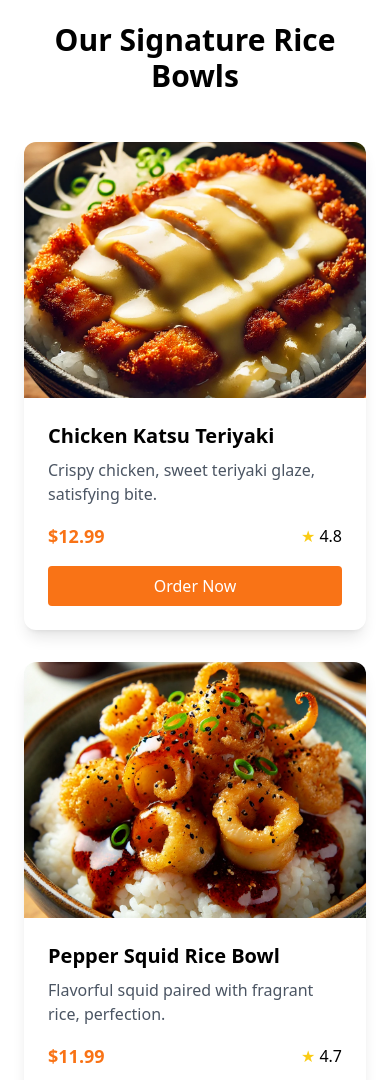
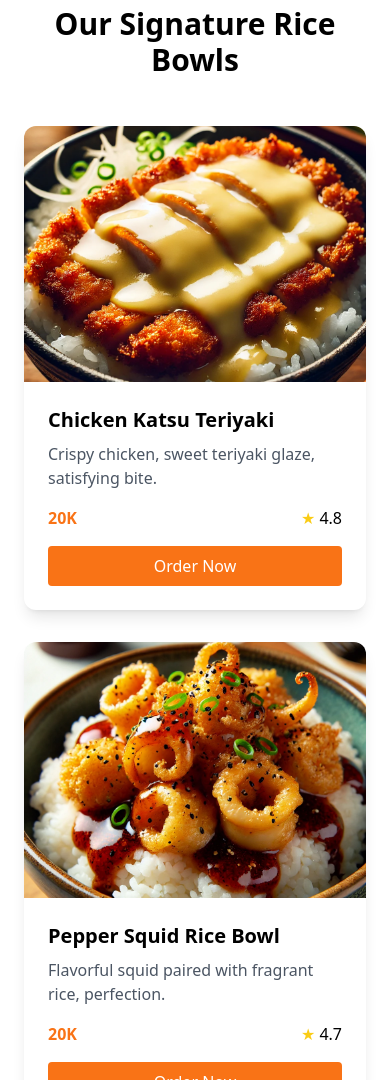
Before and after one commit to revou-fsse-oct24/milestone-1-andikasafri, a website: page index.html in a window 390 px wide. Shown: the part 920-2000 px from the top of the page. Drawn offline with Linux system fonts and the light colour scheme.

Commit message:
"Updated font sizes and line heights in style.css, changed prices in main.js, and added/removed media queries and utility classes in style.css files."

```diff
--- a/src/js/main.js
+++ b/src/js/main.js
@@ -16,21 +16,21 @@ const riceBowls = [
     name: "Chicken Katsu Teriyaki",
     description: "Crispy chicken, sweet teriyaki glaze, satisfying bite.",
     image: "./src/assets/images/rice-bowl-2.webp",
-    price: "$12.99",
+    price: "20K",
     rating: 4.8,
   },
   {
     name: "Pepper Squid Rice Bowl",
     description: "Flavorful squid paired with fragrant rice, perfection.",
     image: "./src/assets/images/rice-bowl-3.webp",
-    price: "$11.99",
+    price: "20K",
     rating: 4.7,
   },
   {
     name: "Original Shrip Rice Bowl",
     description: "Fresh shrimp, vegetables, and tofu for healthy goodness.",
     image: "./src/assets/images/rice-bowl-4.webp",
-    price: "$10.99",
+    price: "20K",
     rating: 4.6,
   },
 ];
--- a/src/styles/style.css
+++ b/src/styles/style.css
@@ -30,6 +30,9 @@
     font-size: 0.7rem !important;
     padding: 0.5rem 1rem !important;
   }
+  .w-5 {
+    width: 0rem;
+  }
 }
 @keyframes fadeIn {
   from {
@@ -52,34 +55,6 @@
     transform: translateX(0);
   }
 }
-
-/* Responsive text utilities */
-/* @media (max-width: 640px) {
-  h1 {
-    font-size: 2rem !important;
-    line-height: 2.5rem !important;
-  }
-
-  h2 {
-    font-size: 1.5rem !important;
-    line-height: 2rem !important;
-  }
-
-  h3 {
-    font-size: 1.25rem !important;
-    line-height: 1.75rem !important;
-  }
-
-  p {
-    font-size: 0.875rem !important;
-    line-height: 1.5rem !important;
-  }
-
-  .mobile-button {
-    font-size: 0.875rem !important;
-    padding: 0.625rem 1.25rem !important;
-  }
-} */
 
 /* Custom utility classes */
 .animate-fade-in {
```
Also changed, not shown: README.md (added), dist/style.css, src/assets/images/deplot-netlify.png (added), src/assets/images/domain.png (added), src/assets/images/website-structure.png (added), 1 other file.
